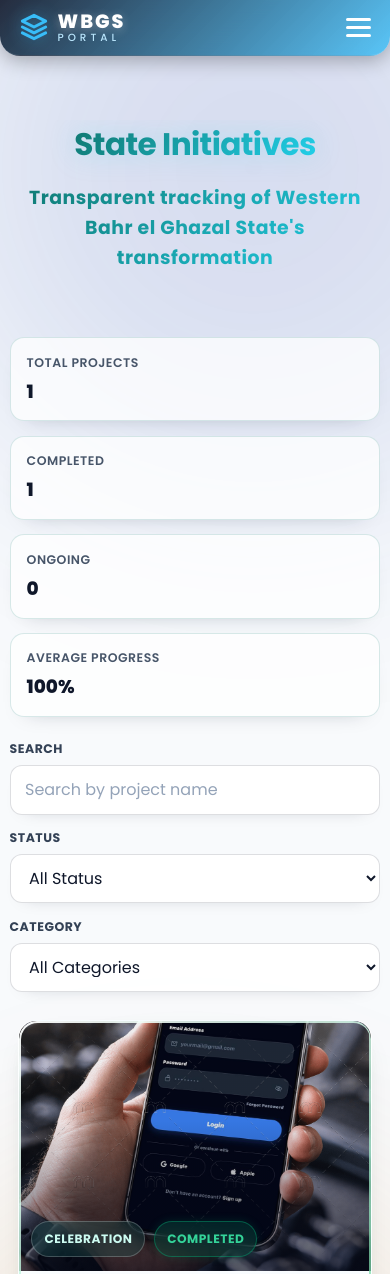
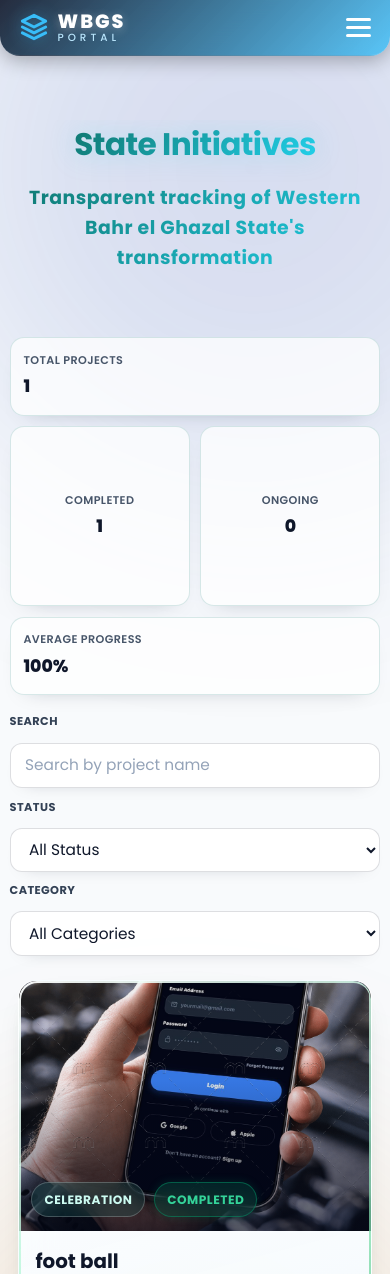
Before and after one commit to NarimanOusman/WBGS, a Django app: page /projects/ in a window 390 px wide. Shown: the top 1274 px of the page. Run offline with Django 5.2, Linux system fonts and the light colour scheme; data comes from the database, SQL or seed files in the repository; data that the repository does not hold is empty; some libraries are stand-ins or nearby versions.

Commit message:
refactor projects page for mobile-optimized summary bar and filter controls with improved layout and spacing

```diff
--- a/static/css/styles.css
+++ b/static/css/styles.css
@@ -1956,6 +1956,88 @@ body.viewer-open {
   .gallery-image {
     height: 215px;
   }
+
+  /* Mobile-optimized summary bar: Total (full), Completed/Ongoing (squares), Average (full) */
+  .projects-summary-bar {
+    grid-template-columns: repeat(2, 1fr);
+    gap: 0.65rem;
+    padding: 0 0.6rem;
+    margin: 0 auto 1.1rem;
+  }
+
+  .summary-item {
+    border-radius: 14px;
+    padding: 0.85rem 0.8rem;
+    display: flex;
+    flex-direction: column;
+    justify-content: center;
+  }
+
+  .summary-item:nth-child(1),
+  .summary-item:nth-child(4) {
+    grid-column: 1 / -1;
+    min-height: 68px;
+  }
+
+  .summary-item:nth-child(2),
+  .summary-item:nth-child(3) {
+    aspect-ratio: 1;
+    text-align: center;
+    align-items: center;
+  }
+
+  .summary-label {
+    font-size: 0.70rem;
+    margin-bottom: 0.22rem;
+    letter-spacing: 0.035em;
+  }
+
+  .summary-value {
+    font-size: 1.08rem;
+    font-weight: 800;
+  }
+
+  /* Mobile-optimized filter controls: stacked vertically with improved spacing */
+  .projects-tools {
+    grid-template-columns: 1fr;
+    gap: 0.58rem;
+    padding: 0 0.6rem;
+    margin: 0 auto 1.2rem;
+  }
+
+  .projects-search-wrap,
+  .projects-select-wrap {
+    width: 100%;
+  }
+
+  .projects-control-label {
+    font-size: 0.71rem;
+    margin-bottom: 0.35rem;
+    font-weight: 700;
+    letter-spacing: 0.035em;
+  }
+
+  .projects-search,
+  .projects-select {
+    min-height: 44px;
+    border-radius: 12px;
+    padding: 0.6rem 0.9rem;
+    font-size: 0.96rem;
+    width: 100%;
+  }
+
+  .projects-empty-message {
+    padding: 0.7rem 0.6rem 0;
+    font-size: 0.9rem;
+    margin: 0 auto;
+  }
+
+  .projects-reset-btn {
+    margin-top: 0.6rem;
+    padding: 0.5rem 1rem;
+    font-size: 0.9rem;
+    border-radius: 999px;
+  }
 }
 
 @media (min-width: 1024px) {
```
